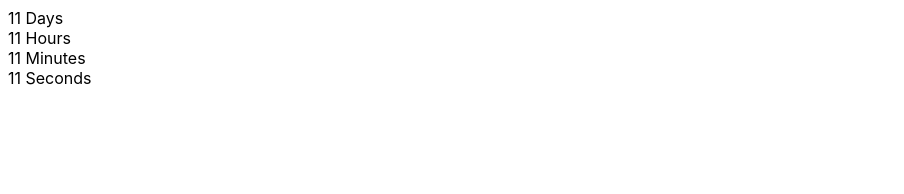
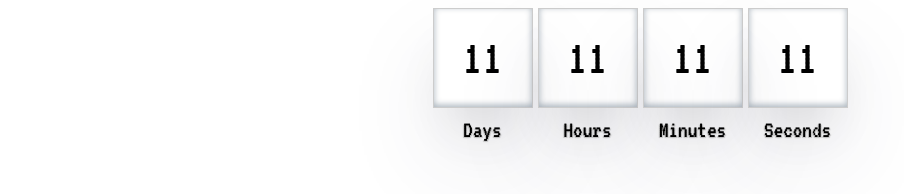
Before and after one commit to YegorMykhalechko/timer, a plain HTML site: page src/index.html in a window 1280 px wide. Shown: the whole page, without its empty margins (0-904 px from the left). Drawn offline with Linux system fonts and the light colour scheme.

Commit message:
cssTimer

```diff
--- a/src/index.html
+++ b/src/index.html
@@ -5,7 +5,11 @@
     <meta name="viewport" content="width=device-width, initial-scale=1.0" />
     <meta http-equiv="X-UA-Compatible" content="ie=edge" />
     <title>timer</title>
-    <link rel="stylesheet" href="./styles.css">
+    <link
+      href="https://fonts.googleapis.com/css2?family=VT323&display=swap"
+      rel="stylesheet"
+    />
+    <link rel="stylesheet" href="./styles.css" />
   </head>
   <body>
     <div class="timer" id="timer-1">
@@ -29,6 +33,6 @@
         <span class="label">Seconds</span>
       </div>
     </div>
-    <script type="module"src="./index.js"></script>
+    <script type="module" src="./index.js"></script>
   </body>
 </html>
--- a/src/index.js
+++ b/src/index.js
@@ -4,7 +4,6 @@ class CountdownTimer{
     constructor(selector, targetDate) {
         this.selector = document.querySelector(selector);
         this.targetDate = targetDate;
-        this.time =
     }
 }
 
--- a/src/styles.css
+++ b/src/styles.css
@@ -9,11 +9,43 @@ html {
 }
 
 body {
-  font-family: -apple-system, BlinkMacSystemFont, 'Segoe UI', Roboto,
-    Oxygen-Sans, Ubuntu, Cantarell, 'Helvetica Neue', sans-serif,
-    'Apple Color Emoji', 'Segoe UI Emoji', 'Segoe UI Symbol';
+  font-family: 'VT323', sans-serif;
   /*
    * CSS image reference example.
    background-image: url('./images/bg-pattern.png');
    */
 }
+
+.timer {
+  display: flex;
+  justify-content: center;
+}
+
+.field {
+  display: flex;
+  flex-direction: column;
+  align-items: center;
+  margin-right: 5px;
+}
+.field:last-child {
+  margin-right: 0px;
+}
+
+.value {
+  display: flex;
+  align-items: center;
+  justify-content: center;
+  font-size: 50px;
+  width: 100px;
+  height: 100px;
+  border: 1px solid #cccccc;
+  margin-bottom: 10px;
+  box-shadow: rgba(50, 50, 93, 0.25) 0px 50px 100px -20px,
+    rgba(0, 0, 0, 0.3) 0px 30px 60px -30px,
+    rgba(10, 37, 64, 0.35) 0px -2px 6px 0px inset;
+}
+
+.label {
+  font-size: 24px;
+  text-shadow: 1px 1px 1px silver, -1px 1px 1px silver;
+}
```
